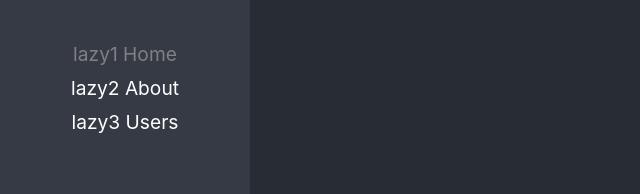
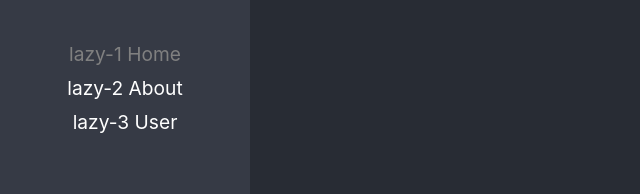
Before and after one commit to gennaio10/react-adv, a React (Create React App) app: page /lazy1 in a window 1280 px wide. Shown: the part 155-349 px from the top of the page, without its empty margins (0-640 px from the left). Built offline with nearby package versions, Linux system fonts and the light colour scheme.

Commit message:
LazyLoad Basico listo

```diff
--- a/src/01-lazyload/pages/LazyPage1.tsx
+++ b/src/01-lazyload/pages/LazyPage1.tsx
@@ -1,5 +1,5 @@
-import React from "react";
-
 export const LazyPage1 = () => {
   return <div>LazyPage 1 Home page</div>;
 };
+
+export default LazyPage1;
--- a/src/01-lazyload/pages/LazyPage2.tsx
+++ b/src/01-lazyload/pages/LazyPage2.tsx
@@ -1,5 +1,5 @@
-import React from "react";
-
 export const LazyPage2 = () => {
   return <div>LazyPage 2 About page</div>;
 };
+
+export default LazyPage2;
--- a/src/01-lazyload/pages/LazyPage3.tsx
+++ b/src/01-lazyload/pages/LazyPage3.tsx
@@ -1,5 +1,5 @@
-import React from "react";
-
 export const LazyPage3 = () => {
   return <div>LazyPage 3 user page</div>;
 };
+
+export default LazyPage3;
--- a/src/routes/Navigation.tsx
+++ b/src/routes/Navigation.tsx
@@ -1,3 +1,4 @@
+import { Suspense } from "react";
 import {
   BrowserRouter,
   Routes,
@@ -5,50 +6,37 @@
   NavLink,
   Navigate,
 } from "react-router-dom";
-import { LazyPage1, LazyPage2, LazyPage3 } from "../01-lazyload/pages";
 import logo from "../logo.svg";
+import { routes } from "./routes";
 
 export default function Navigation() {
   return (
+    <Suspense fallback={<span>Cargando ......</span>}>
       <BrowserRouter>
         <div className="main-layout">
           <nav>
             <img src={logo} alt="React Logo" />
             <ul>
-            <li>
+              {routes.map(({ to, name }) => (
+                <li key={to}>
                   <NavLink
-                to="/lazy1"
+                    to={to}
                     className={({ isActive }) => (isActive ? "nav-active" : "")}
                   >
-                lazy1 Home
+                    {name}
                   </NavLink>
                 </li>
-            <li>
-              <NavLink
-                to="/lazy2"
-                className={({ isActive }) => (isActive ? "nav-active" : "")}
-              >
-                lazy2 About
-              </NavLink>
-            </li>
-            <li>
-              <NavLink
-                to="/lazy3"
-                className={({ isActive }) => (isActive ? "nav-active" : "")}
-              >
-                lazy3 Users
-              </NavLink>
-            </li>
+              ))}
             </ul>
           </nav>
-
           <Routes>
-          <Route path="/lazy1" element={<LazyPage1 />} />
-          <Route path="/lazy2" element={<LazyPage2 />} />
-          <Route path="/lazy3" element={<LazyPage3 />} />
-          <Route path="/*" element={<Navigate to="/lazy1" replace />} />
+            {routes.map(({ to, path, Component }) => (
+              <Route key={to} path={path} element={<Component />} />
+            ))}
+            <Route path="/*" element={<Navigate to={routes[0].to} replace />} />
           </Routes>
         </div>
       </BrowserRouter>
+    </Suspense>
   );
 }
--- /dev/null
+++ b/src/routes/routes.ts
@@ -0,0 +1,48 @@
+import { lazy, LazyExoticComponent } from "react";
+import { LazyPage1, LazyPage2, LazyPage3 } from "../01-lazyload/pages";
+
+type JSXComponent = () => JSX.Element;
+
+interface Route {
+  to: string;
+  path: string;
+  Component: LazyExoticComponent<JSXComponent> | JSXComponent;
+  name: string;
+}
+
+const Lazy1 = lazy(
+  () =>
+    import(/* webpackChunkName: "LazyPage1"*/ "../01-lazyload/pages/LazyPage1")
+);
+const Lazy2 = lazy(
+  () =>
+    import(/* webpackChunkName: "LazyPage2"*/ "../01-lazyload/pages/LazyPage2")
+);
+const Lazy3 = lazy(
+  () =>
+    import(/* webpackChunkName: "LazyPage3"*/ "../01-lazyload/pages/LazyPage3")
+);
+
+export const routes: Route[] = [
+  {
+    to: "/lazy1",
+    path: "lazy1",
+    //Component: LazyPage1,
+    Component: Lazy1,
+    name: "lazy-1 Home",
+  },
+  {
+    to: "/lazy2",
+    path: "lazy2",
+    //Component: LazyPage2,
+    Component: Lazy2,
+    name: "lazy-2 About",
+  },
+  {
+    to: "/lazy3",
+    path: "lazy3",
+    //Component: LazyPage3,
+    Component: Lazy3,
+    name: "lazy-3 User",
+  },
+];
```
Lines whose indentation alone changed are shown as unchanged.
